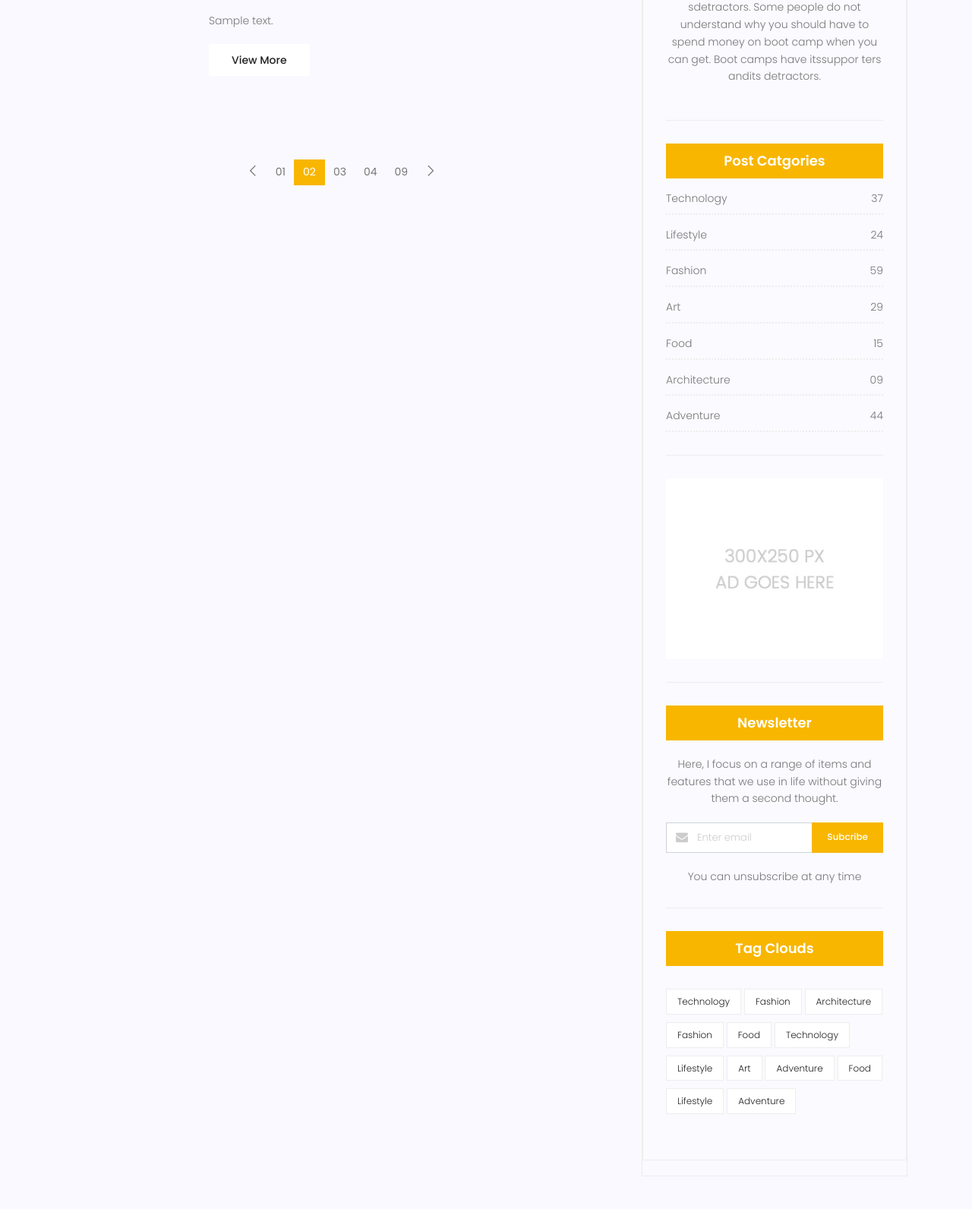
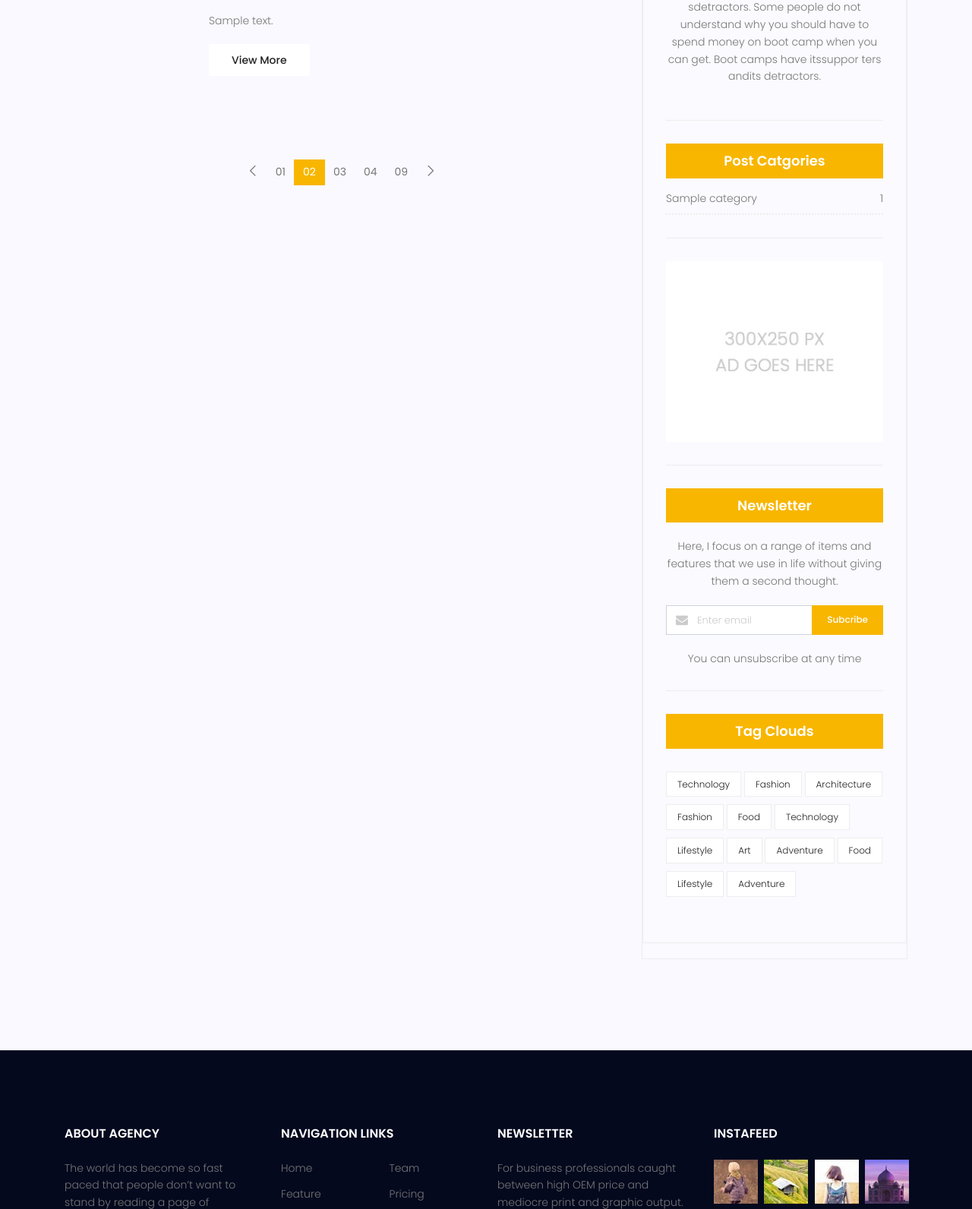
Before and after one commit to rezavamini/site, a Django app: page /blog/ in a window 1280 px wide. Shown: the part 1540-3132 px from the top of the page at 76% size. Run offline with Django 3.2, Linux system fonts and the light colour scheme; tables that the repository leaves empty hold one stand-in row (values such as "Sample post"); grey boxes marked "Sample" are stand-in pictures; some libraries are stand-ins or nearby versions.

Commit message:
add post category side bar

```diff
--- a/blog/templatetags/blog_tags.py
+++ b/blog/templatetags/blog_tags.py
@@ -1,5 +1,6 @@
 from django import template
 from blog.models import Post
+from blog.models import Category
 
 register = template.Library()
 
@@ -7,3 +8,12 @@ register = template.Library()
 def latestposts(arg=4):
     posts = Post.objects.filter(status = 1).order_by('-published_date')[:arg]
     return {'posts': posts}
+
+@register.inclusion_tag('blog/blog-category.html')
+def postcategories():
+    posts = Post.objects.filter(status=1)
+    categories = Category.objects.all()
+    cat_dict = {}
+    for name in categories:
+        cat_dict[name] = posts.filter(category = name).count()
+    return {'categories':cat_dict}
--- a/templates/blog/blog-category.html
+++ b/templates/blog/blog-category.html
@@ -1,47 +1,13 @@
 <div class="single-sidebar-widget post-category-widget">
     <h4 class="category-title">Post Catgories</h4>
     <ul class="cat-list">
+        {% for name,count in categories.items %}
         <li>
             <a href="#" class="d-flex justify-content-between">
-                <p>Technology</p>
-                <p>37</p>
+                <p>{{ name }}</p>
+                <p>{{ count }}</p>
             </a>
         </li>
-        <li>
-            <a href="#" class="d-flex justify-content-between">
-                <p>Lifestyle</p>
-                <p>24</p>
-            </a>
-        </li>
-        <li>
-            <a href="#" class="d-flex justify-content-between">
-                <p>Fashion</p>
-                <p>59</p>
-            </a>
-        </li>
-        <li>
-            <a href="#" class="d-flex justify-content-between">
-                <p>Art</p>
-                <p>29</p>
-            </a>
-        </li>
-        <li>
-            <a href="#" class="d-flex justify-content-between">
-                <p>Food</p>
-                <p>15</p>
-            </a>
-        </li>
-        <li>
-            <a href="#" class="d-flex justify-content-between">
-                <p>Architecture</p>
-                <p>09</p>
-            </a>
-        </li>
-        <li>
-            <a href="#" class="d-flex justify-content-between">
-                <p>Adventure</p>
-                <p>44</p>
-            </a>
-        </li>
+        {% endfor %}
     </ul>
 </div>
--- a/templates/blog/blog-home.html
+++ b/templates/blog/blog-home.html
@@ -1,6 +1,7 @@
-{%extends "base.html"%}
-{%load static%}
-{%block content%}
+{% extends "base.html" %}
+{% load static %}
+{% load blog_tags %}
+{% block content %}
 
 			<!-- start banner Area -->
 			<section class="banner-area relative blog-home-banner" id="home">
@@ -142,7 +143,7 @@
 								<div class="widget-wrap">
 									{% include 'blog/blog-search.html' %}
 									{% include 'blog/blog-writer.html' %}
-									{%include 'blog/blog-category.html' %}
+									{% postcategories %}
 
 
 
--- a/templates/blog/blog-single.html
+++ b/templates/blog/blog-single.html
@@ -212,7 +212,7 @@
 							<div class="widget-wrap">
 								{% include 'blog/blog-search.html' %}
 								{% include 'blog/blog-writer.html' %}
-								{%include 'blog/blog-category.html' %}
+
 								{% latestposts  %}
 
 
```
